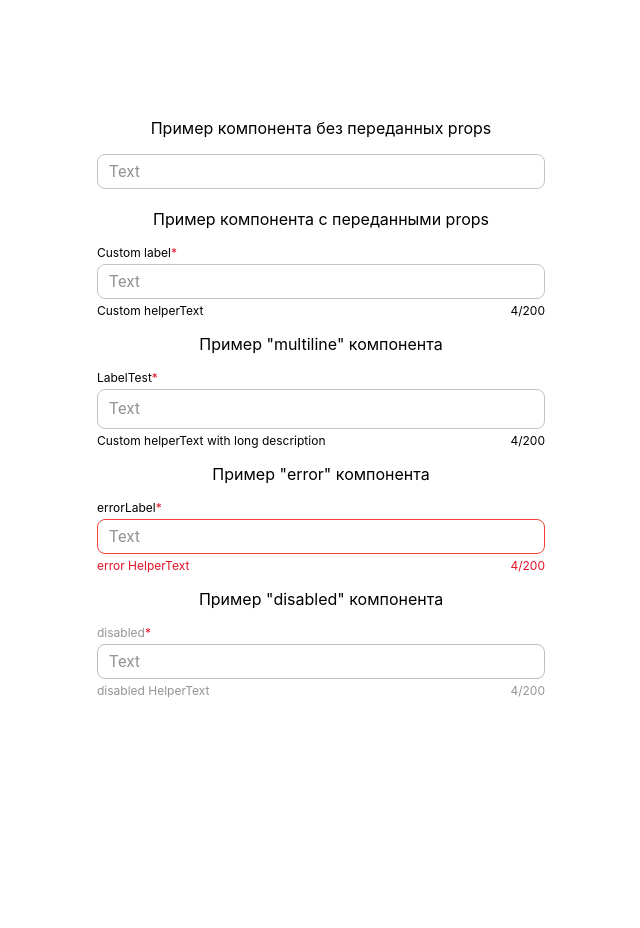
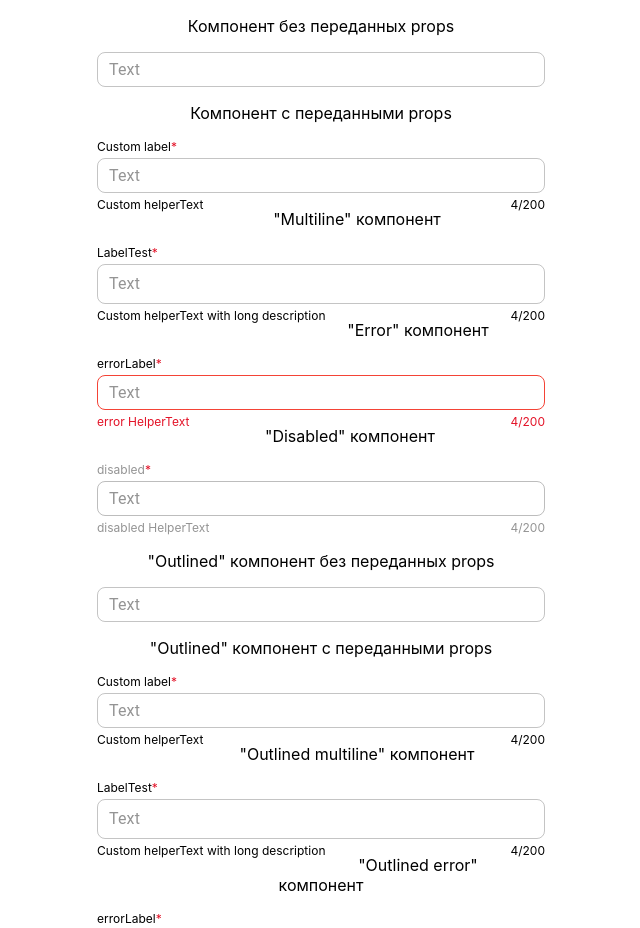
Before and after one commit to Flynnrcore/textField-Component, a React (Create React App) app: page / in a window 1280 px wide. Shown: the top 928 px of the page, without its empty margins (319-959 px from the left). Before the commit the page ends 800 px from the top, so only its background shows below. Built offline with nearby package versions, Linux system fonts and the light colour scheme.

Commit message:
feat: add examples TextField components

```diff
--- a/src/App.js
+++ b/src/App.js
@@ -4,36 +4,72 @@ import TextFieldComponent from './components/TextField.js';
 function App() {
   return (
     <div className="App">
-      <p>Пример компонента без переданных props</p>
+      <section>
+        <p>Компонент без переданных props</p>
         <TextFieldComponent />
-      <p>Пример компонента с переданными props</p>
+        <p>Компонент с переданными props</p>
         <TextFieldComponent
           label="Custom label"
           helperText="Custom helperText"
           limitedSymbols
         />
-      <p>Пример "multiline" компонента</p>
+        <p>"Multiline" компонент</p>
         <TextFieldComponent
           label="LabelTest"
           helperText="Custom helperText with long description"
           limitedSymbols
           multiline
         />
-
-      <p>Пример "error" компонента</p>
+        <p>"Error" компонент</p>
         <TextFieldComponent
           label="errorLabel"
           helperText="error HelperText"
           limitedSymbols
           error
         />
-      <p>Пример "disabled" компонента</p>
+        <p>"Disabled" компонент</p>
         <TextFieldComponent
           label="disabled"
           helperText="disabled HelperText"
           limitedSymbols
           disabled
         />
+      </section>
+      <section>
+        <p>"Outlined" компонент без переданных props</p>
+        <TextFieldComponent variant="outlined" />
+        <p>"Outlined" компонент с переданными props</p>
+        <TextFieldComponent
+          label="Custom label"
+          helperText="Custom helperText"
+          limitedSymbols
+          variant="outlined"
+        />
+        <p>"Outlined multiline" компонент</p>
+        <TextFieldComponent
+          label="LabelTest"
+          helperText="Custom helperText with long description"
+          limitedSymbols
+          multiline
+          variant="outlined"
+        />
+        <p>"Outlined error" компонент</p>
+        <TextFieldComponent
+          label="errorLabel"
+          helperText="error HelperText"
+          limitedSymbols
+          variant="outlined"
+          error
+        />
+        <p>"Outlined disabled" компонент</p>
+        <TextFieldComponent
+          label="disabled"
+          helperText="disabled HelperText"
+          limitedSymbols
+          variant="outlined"
+          disabled
+        />
+      </section>
     </div>
   );
 }
```
Lines whose indentation alone changed are shown as unchanged.
